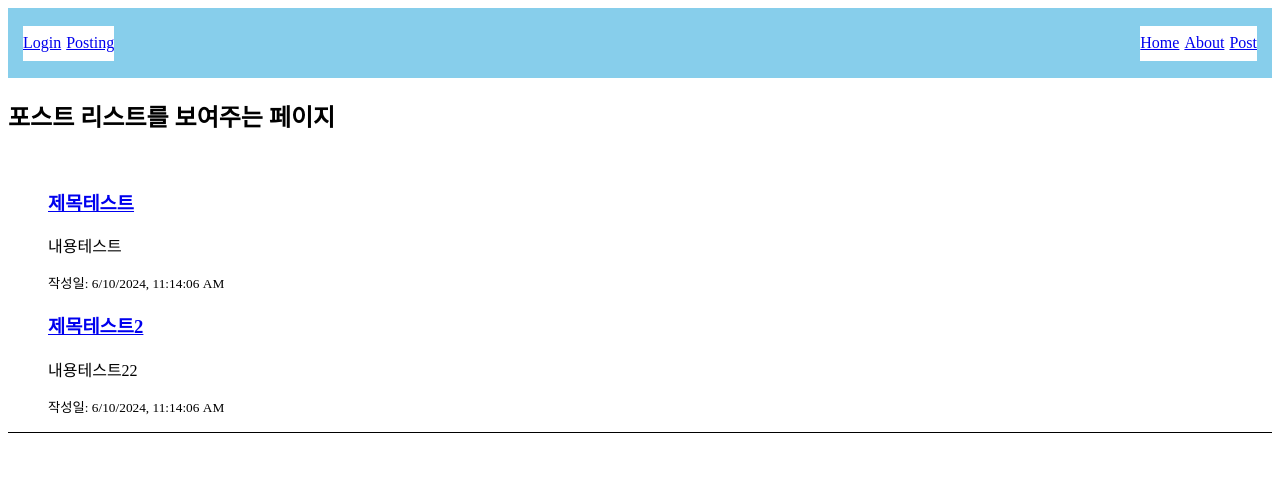
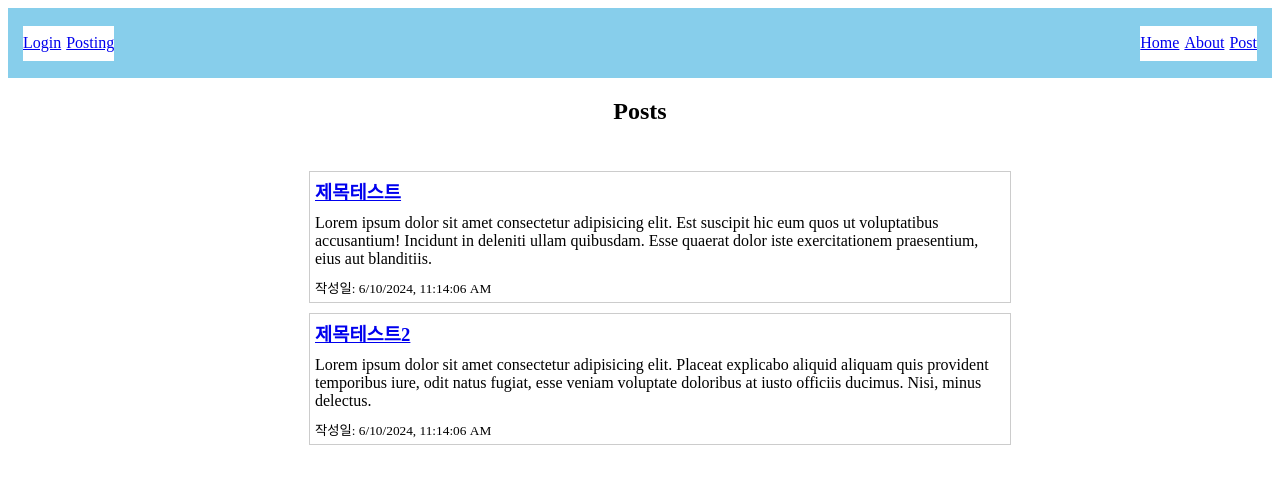
Before and after one commit to Jeonguks/blog, a React (Vite) app: page /list in a window 1280 px wide. Shown: the top 484 px of the page. Built offline with nearby package versions, Linux system fonts and the light colour scheme.

Commit message:
Style : Edit Css

```diff
--- a/src/component/PostList.tsx
+++ b/src/component/PostList.tsx
@@ -3,11 +3,25 @@ import { PostsContext } from "../stores/PostContext";
 import styled from "styled-components";
 import { Link } from "react-router-dom";
 
-const PostListDiv = styled.div`
-  display:flex;
-
-`
-
+const PostListWrapper = styled.div`
+  display: flex;
+  justify-content: center;
+`;
+const PostContentDiv = styled.div`
+  display: flex;
+  flex-direction: column;
+  border: 1px solid #ccc;
+  width: 700px;
+  height: 130px;
+  margin: 10px 0px;
+  justify-content: space-between;
+  & > * {
+    margin: 5px;
+  }
+  & > a > h3{
+    margin: 0px;
+  }
+`;
 const PostList = () => {
   const context = useContext(PostsContext);
   if (!context) {
@@ -16,22 +30,23 @@ const PostList = () => {
 
   const { posts } = context;
   return (
-    <PostListDiv>
+    <PostListWrapper>
       <ul>
         {posts.map((post) => (
           <>
-          <div>
-            <Link to={`/post/${post.postId}`}>
-            <h3>{post.postTitle}</h3>
-            </Link>
-            <p>{post.postContent}</p>
-            <small>{`작성일: ${new Date(post.postDate).toLocaleString()}`}</small>
-          </div>
+            <PostContentDiv>
+              <Link to={`/post/${post.postId}`}>
+                <h3>{post.postTitle}</h3>
+              </Link>
+              <p>{post.postContent}</p>
+              <small>{`작성일: ${new Date(
+                post.postDate
+              ).toLocaleString()}`}</small>
+            </PostContentDiv>
           </>
         ))}
       </ul>
-
-    </PostListDiv>
+    </PostListWrapper>
   );
 };
 
--- a/src/page/NotFoundPage.tsx
+++ b/src/page/NotFoundPage.tsx
@@ -1,6 +1,10 @@
-const NotFoundPage = ()=>{
-    return (
-        <div>잘못된 페이지 같네요? </div>
-    )
-}
-export default NotFoundPage
+import { Link } from "react-router-dom";
+const NotFoundPage = () => {
+  return (
+    <div style={{ textAlign: "center" }}>
+      <h1>잘못된 접근 입니다! </h1>
+      <Link to={"/"}>Home으로 돌아가기</Link>
+    </div>
+  );
+};
+export default NotFoundPage;
--- a/src/page/PostListPage.tsx
+++ b/src/page/PostListPage.tsx
@@ -5,9 +5,8 @@ const PostListPage=() => {
 
   return (
     <div>
-      <h2>포스트 리스트를 보여주는 페이지</h2>
+      <h2 style={{textAlign:"center"}}>Posts</h2>
       <PostList/>
-      <div style={{borderTop:`1px solid black`, width:`100%`}}></div>
     </div>
   );
 };
--- a/src/page/PostPage.tsx
+++ b/src/page/PostPage.tsx
@@ -1,28 +1,58 @@
 import { useContext } from "react";
-import { useParams } from "react-router-dom";
+import { Link, useParams } from "react-router-dom";
 import { PostsContext } from "../stores/PostContext";
+import styled from "styled-components";
+
+const TitleWrapper = styled.div`
+  display: flex;
+  flex-direction: column;
+  align-items: center;
+  margin: 5px 0px;
+
+  & > .post-title {
+    margin: 10px;
+  }
+`;
+const ContentWrapper = styled.div`
+  display: flex;
+  justify-content: flex-start;
+  margin: 10px 100px;
+`;
 
 const PostPage = () => {
   const params = useParams();
   const context = useContext(PostsContext);
+
+  if (!context) {
+    return <h1>데이터를 불러오는 중입니다...</h1>;
+  }
+
   const { posts } = context;
-//TODO FIX
 
-  const filteredData = posts.filter(post => post.postId === Number(params.postId));
-//TODO FIX
+  const filteredData = posts.filter(
+    (post) => post.postId === Number(params.postId)
+  );
+
   return (
     <>
-    {
-      filteredData.length >0 ? (
-        <div>
-          <h1>{filteredData[0].postTitle}</h1>
-          <p>{filteredData[0].postContent}</p>
-          <small>{`작성일: ${new Date(filteredData[0].postDate).toLocaleString()}`}</small>
+      {filteredData.length > 0 ? (
+        <>
+          <TitleWrapper>
+            <h1 className="post-title">{filteredData[0].postTitle}</h1>
+            <small>{`작성일: ${new Date(
+              filteredData[0].postDate
+            ).toLocaleString()}`}</small>
+          </TitleWrapper>
+          <ContentWrapper>
+            <p>{filteredData[0].postContent}</p>
+          </ContentWrapper>
+        </>
+      ) : (
+        <div style={{ textAlign: "center" }}>
+          <h3>포스트가 삭제되었거나 존재하지 않습니다.</h3>
+          <Link to={"/"}>Home으로 돌아가기</Link>
         </div>
-      ) : (
-        <h1>잘못된 접근입니다!</h1>
-      )
-    }
+      )}
     </>
   );
 };
--- a/src/stores/PostContext.tsx
+++ b/src/stores/PostContext.tsx
@@ -17,13 +17,13 @@ const sampleData: Post[] = [
     postId: 0,
     postDate: new Date().getTime(),
     postTitle: "제목테스트",
-    postContent: "내용테스트",
+    postContent: "Lorem ipsum dolor sit amet consectetur adipisicing elit. Est suscipit hic eum quos ut voluptatibus accusantium! Incidunt in deleniti ullam quibusdam. Esse quaerat dolor iste exercitationem praesentium, eius aut blanditiis.",
   },
   {
     postId: 1,
     postDate: new Date().getTime(),
     postTitle: "제목테스트2",
-    postContent: "내용테스트22",
+    postContent: "Lorem ipsum dolor sit amet consectetur adipisicing elit. Placeat explicabo aliquid aliquam quis provident temporibus iure, odit natus fugiat, esse veniam voluptate doloribus at iusto officiis ducimus. Nisi, minus delectus.",
   },
 ];
 
```
